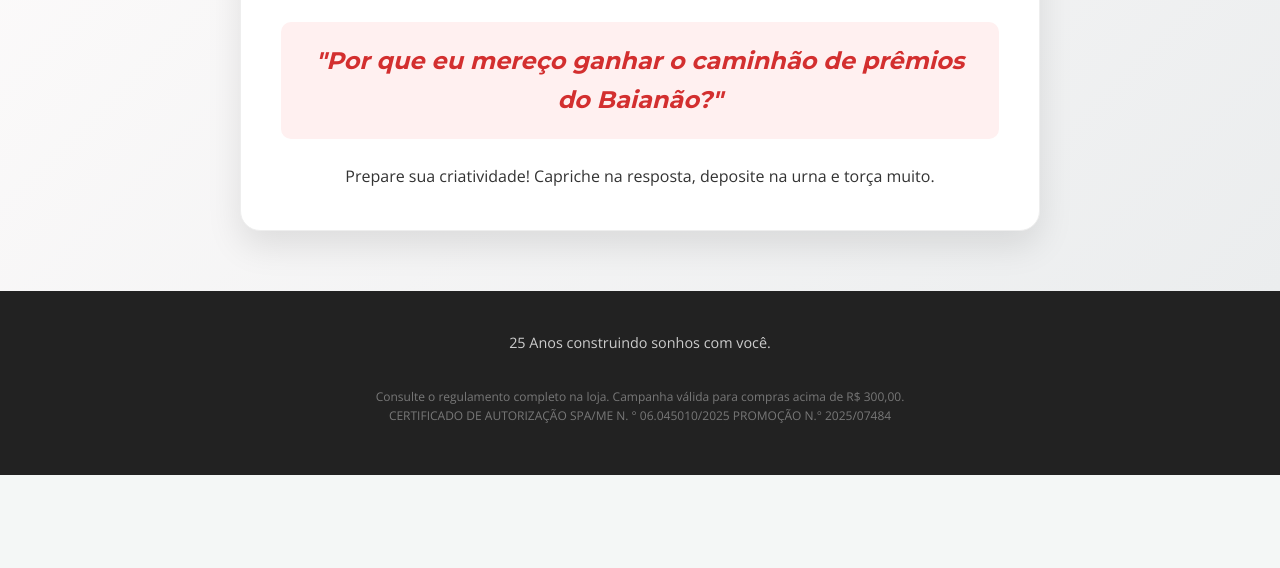
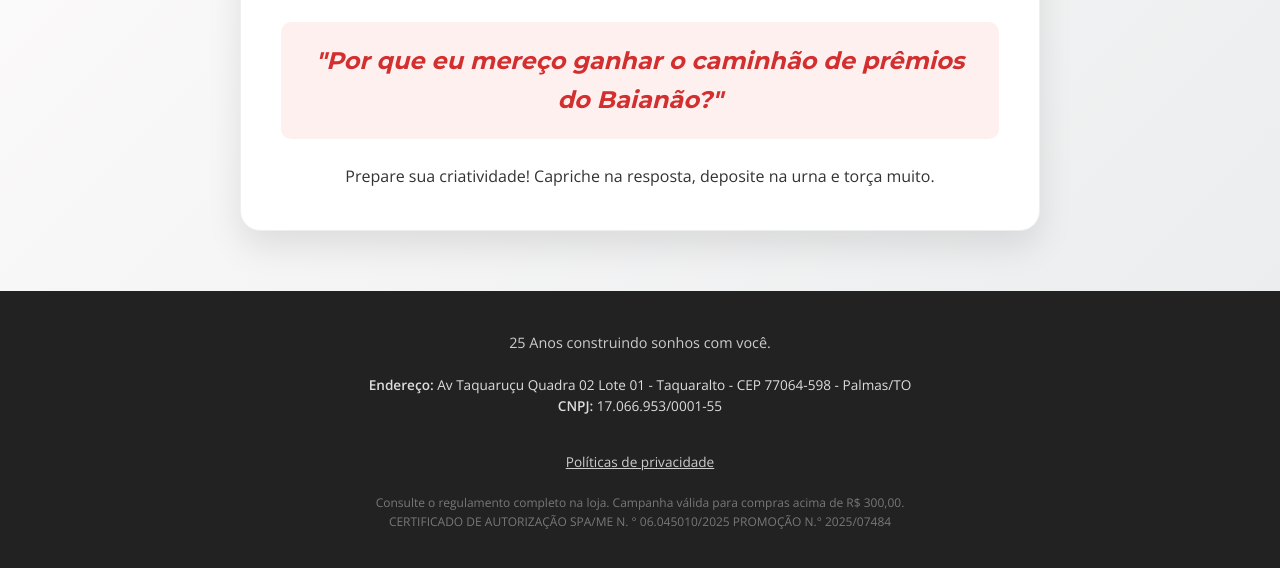
Before and after one commit to fennder/ProjetoGrandeEmpresa, a plain HTML site: page index.html in a window 1280 px wide. Shown: the part 3876-4444 px from the top of the page. Before the commit the page ends 4351 px from the top, so only its background shows below. Drawn offline with nearby package versions, Linux system fonts and the light colour scheme.

Commit message:
Informações fiscais

```diff
--- a/index.html
+++ b/index.html
@@ -201,7 +201,22 @@
             <!-- Logo removida -->
 
             <p>25 Anos construindo sonhos com você.</p>
+
+            <!-- Dados Fiscais da Empresa (Obrigatório para Google Ads) -->
+            <p style="font-size: 0.85rem; margin-top: 20px; color: #ddd;">
+                <strong>Endereço:</strong> Av Taquaruçu Quadra 02 Lote 01 - Taquaralto - CEP 77064-598 - Palmas/TO<br>
+                <strong>CNPJ:</strong> 17.066.953/0001-55
+            </p>
+
             <br>
+
+            <!-- Link da Política de Privacidade (Obrigatório para Google Ads) -->
+            <div style="margin-bottom: 20px;">
+                <a href="https://caminhaodobaianao.com.br/politicasdeprivacidade" target="_blank" style="color: #ccc; text-decoration: underline; font-size: 0.85rem;">
+                    Políticas de privacidade
+                </a>
+            </div>
+
             <p style="font-size: 0.75rem; opacity: 0.5;">
                 Consulte o regulamento completo na loja. Campanha válida para compras acima de R$ 300,00.<br>
                 CERTIFICADO DE AUTORIZAÇÃO SPA/ME N. ° 06.045010/2025 PROMOÇÃO N.° 2025/07484
```
